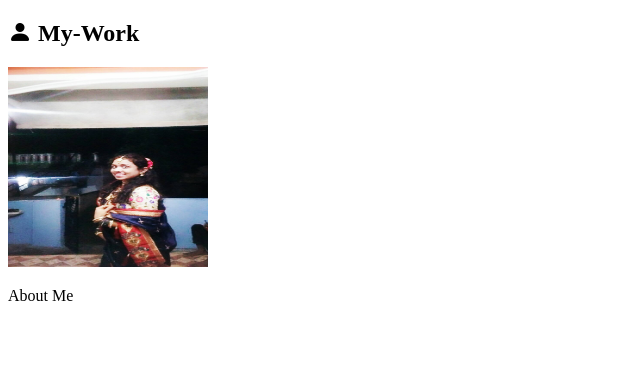
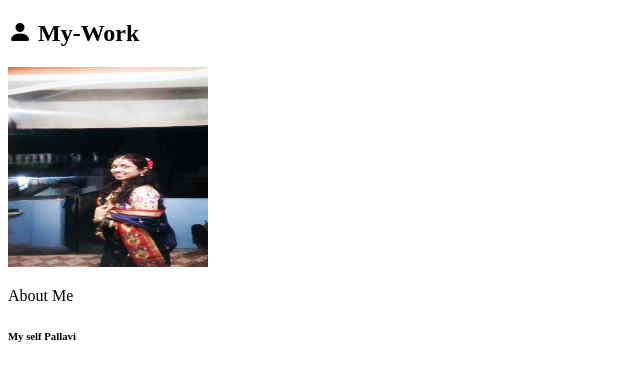
Before and after one commit to pallavi12345-github/my-work, a website: page index.html in a window 1280 px wide. Shown: the full height of the page, 0-640 px from the left. Drawn offline with nearby package versions, Linux system fonts and the light colour scheme.

```diff
--- a/index.html
+++ b/index.html
@@ -13,5 +13,6 @@
     <img src="public/pallavi.jpg
     " width="200" height="200">
     <p>About Me</p>
+        <h6>My self Pallavi</h6>
 </body>
 </html>
```
Also changed, not shown: package.json (+6 -1 lines), 1 other file.
